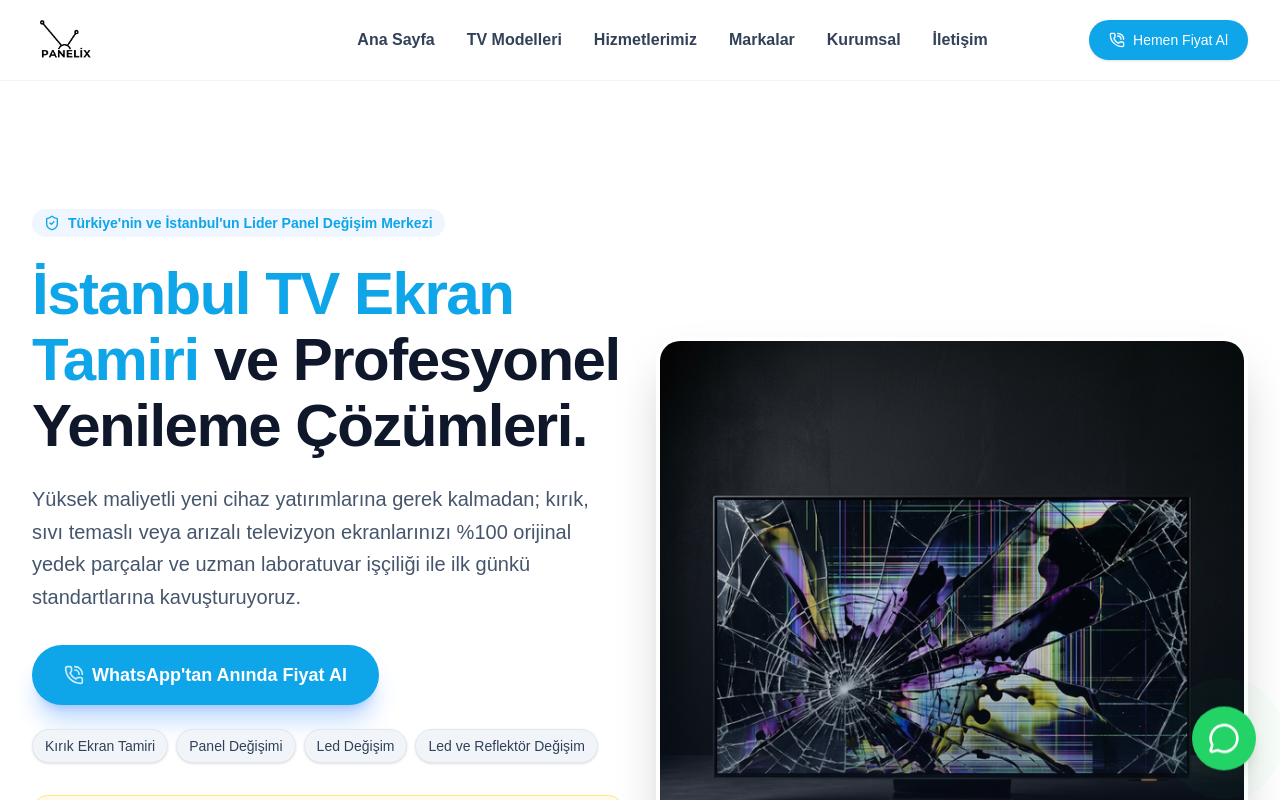
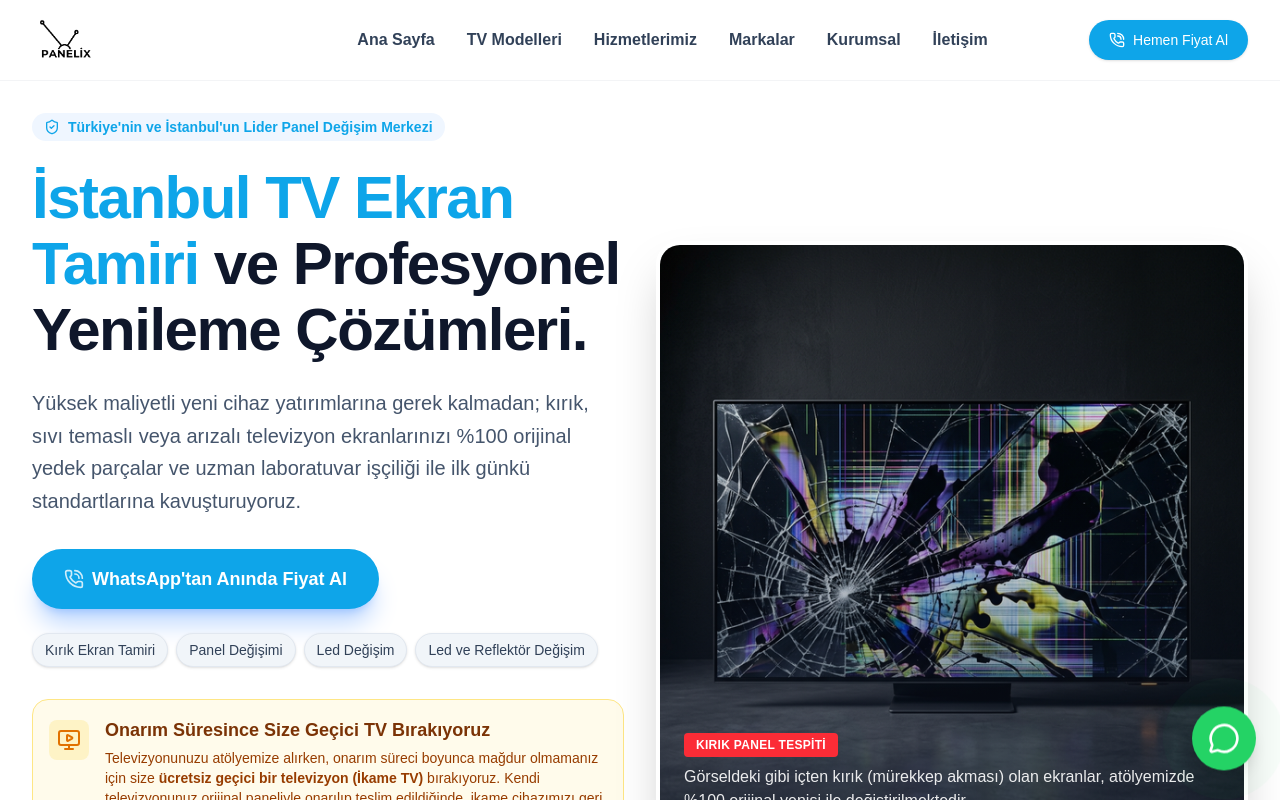
Before and after one commit to scaive-digital/panelixtv, a Next.js app: page / in a window 1280 px wide. Shown: the top 800 px of the page. Built offline with nearby package versions, Linux system fonts and the light colour scheme.

Commit message:
update: remove top padding in hero section

```diff
--- a/src/app/page.tsx
+++ b/src/app/page.tsx
@@ -91,7 +91,7 @@ export default function Home() {
   return (
     <div className="flex flex-col w-full">
       {/* Hero Section */}
-      <section className="relative overflow-hidden bg-white pt-16 md:pt-24 pb-20 lg:pt-32 lg:pb-28">
+      <section className="relative overflow-hidden bg-white pb-20 pt-4 md:pt-8 lg:pb-28">
         <div className="container mx-auto px-4 md:px-8">
           <div className="grid lg:grid-cols-2 gap-12 lg:gap-8 items-center">
             <div className="max-w-2xl">
```
